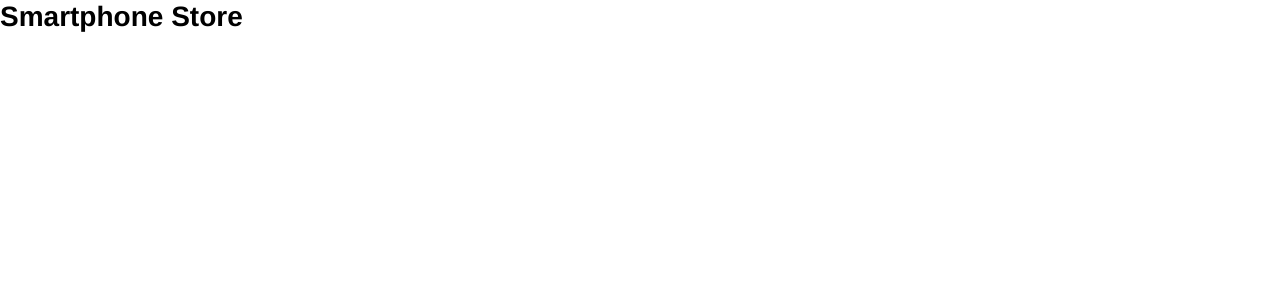
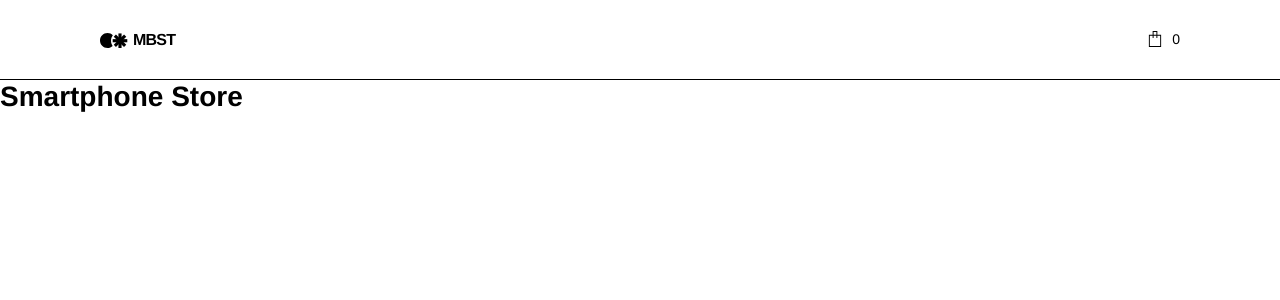
Before and after one commit to jinfantegarcia/zara-challenge, a Next.js app: page / in a window 1280 px wide. Shown: the top 300 px of the page. Built offline with nearby package versions, Linux system fonts and the light colour scheme.

Commit message:
feat: add navigation bar and cart context

```diff
--- a/src/app/layout.tsx
+++ b/src/app/layout.tsx
@@ -1,5 +1,7 @@
 import type { Metadata } from 'next';
 import type { ReactNode } from 'react';
+import { CartProvider } from '@/context/CartContext';
+import Header from '@/components/Header';
 import '@/styles/globals.scss';
 
 export const metadata: Metadata = {
@@ -10,7 +12,12 @@ export const metadata: Metadata = {
 export default function RootLayout({ children }: Readonly<{ children: ReactNode }>) {
   return (
     <html lang="en">
-      <body>{children}</body>
+      <body>
+        <CartProvider>
+          <Header />
+          {children}
+        </CartProvider>
+      </body>
     </html>
   );
 }
--- /dev/null
+++ b/src/components/Header.module.scss
@@ -0,0 +1,51 @@
+@use '../styles/breakpoints' as *;
+
+.header {
+  display: flex;
+  align-items: center;
+  justify-content: space-between;
+  height: var(--header-height);
+  padding-inline: var(--space-md);
+  background-color: var(--color-background);
+  border-bottom: var(--border-thin);
+  position: relative;
+  z-index: var(--z-header);
+
+  @include from($bp-tablet) {
+    padding-inline: var(--space-xl);
+  }
+
+  @include from($bp-desktop) {
+    padding-inline: 6.25rem;
+  }
+}
+
+.logo {
+  display: flex;
+  align-items: center;
+  gap: var(--space-2xs);
+  color: var(--color-content-high);
+}
+
+.logoMark {
+  flex-shrink: 0;
+}
+
+.logoText {
+  font-family: var(--font-family-base);
+  font-weight: 700;
+  font-size: var(--font-size-lg);
+  letter-spacing: -0.05em;
+  text-transform: uppercase;
+}
+
+.cart {
+  display: flex;
+  align-items: center;
+  gap: var(--space-xs);
+  color: var(--color-content-high);
+}
+
+.bagIcon {
+  flex-shrink: 0;
+}
--- /dev/null
+++ b/src/components/Header.tsx
@@ -0,0 +1,91 @@
+'use client';
+
+import Link from 'next/link';
+import { usePathname } from 'next/navigation';
+import { useCart } from '@/context/CartContext';
+import styles from './Header.module.scss';
+
+function LogoMark() {
+  return (
+    <svg
+      className={styles.logoMark}
+      viewBox="0 0 29 24"
+      width="29"
+      height="24"
+      aria-hidden="true"
+      focusable="false"
+    >
+      <path
+        d="M12.8454 2.23917C11.485 0.857001 9.59259 0 7.5 0C3.35786 0 0 3.35786 0 7.5C0 11.6421 3.35786 15 7.5 15C9.50619 15 11.3284 14.2123 12.6742 12.9293C11.6202 11.4554 11 9.65014 11 7.7C11 5.64651 11.6877 3.75364 12.8454 2.23917Z"
+        transform="translate(0 5)"
+        fill="currentColor"
+      />
+      <rect x="18.43" y="5.43" width="3.14" height="14.57" fill="currentColor" />
+      <rect
+        x="18.43"
+        y="5.43"
+        width="3.14"
+        height="14.57"
+        transform="rotate(45 20 12.71)"
+        fill="currentColor"
+      />
+      <rect
+        x="18.43"
+        y="5.43"
+        width="3.14"
+        height="14.57"
+        transform="rotate(90 20 12.71)"
+        fill="currentColor"
+      />
+      <rect
+        x="18.43"
+        y="5.43"
+        width="3.14"
+        height="14.57"
+        transform="rotate(135 20 12.71)"
+        fill="currentColor"
+      />
+    </svg>
+  );
+}
+
+function BagIcon() {
+  return (
+    <svg
+      className={styles.bagIcon}
+      viewBox="0 0 12.2353 16"
+      width="18"
+      height="16"
+      aria-hidden="true"
+      focusable="false"
+    >
+      <path
+        fillRule="evenodd"
+        clipRule="evenodd"
+        d="M8.47059 0H3.76471V3.76471H0V16H12.2353V3.76471H8.47059V0ZM7.52941 4.70588V7.05882H8.47059V4.70588H11.2941V15.0588H0.941176V4.70588H3.76471V7.05882H4.70588V4.70588H7.52941ZM7.52941 3.76471V0.941176H4.70588V3.76471H7.52941Z"
+        fill="currentColor"
+      />
+    </svg>
+  );
+}
+
+export default function Header() {
+  const pathname = usePathname();
+  const cart = useCart();
+  const isCartRoute = pathname === '/cart';
+
+  return (
+    <header className={styles.header}>
+      <Link href="/" className={styles.logo} aria-label="Home">
+        <LogoMark />
+        <span className={styles.logoText}>MBST</span>
+      </Link>
+      {!isCartRoute && (
+        <Link href="/cart" className={styles.cart} aria-label={`Cart, ${cart.length} items`}>
+          <BagIcon />
+          <span aria-hidden="true">{cart.length}</span>
+        </Link>
+      )}
+    </header>
+  );
+}
--- /dev/null
+++ b/src/context/CartContext.tsx
@@ -0,0 +1,124 @@
+'use client';
+
+import {
+  createContext,
+  useContext,
+  useEffect,
+  useReducer,
+  useRef,
+  type Dispatch,
+  type ReactNode,
+} from 'react';
+import type { CartLine } from '@/types/cart';
+
+const STORAGE_KEY = 'smartphone-store:cart:v1';
+
+export type CartAction =
+  | { type: 'HYDRATE'; payload: CartLine[] }
+  | { type: 'ADD_ITEM'; payload: CartLine }
+  | { type: 'REMOVE_ITEM'; payload: { productId: string; capacity: string; colorName: string } };
+
+const CartStateContext = createContext<CartLine[] | undefined>(undefined);
+const CartDispatchContext = createContext<Dispatch<CartAction> | undefined>(undefined);
+
+export function cartReducer(state: CartLine[], action: CartAction): CartLine[] {
+  switch (action.type) {
+    case 'HYDRATE':
+      return action.payload;
+    case 'ADD_ITEM':
+      return [...state, action.payload];
+    case 'REMOVE_ITEM': {
+      const index = state.findIndex(
+        (line) =>
+          line.productId === action.payload.productId &&
+          line.capacity === action.payload.capacity &&
+          line.colorName === action.payload.colorName,
+      );
+      if (index === -1) {
+        return state;
+      }
+      return [...state.slice(0, index), ...state.slice(index + 1)];
+    }
+    default:
+      return state;
+  }
+}
+
+function isCartLine(value: unknown): value is CartLine {
+  if (typeof value !== 'object' || value === null) {
+    return false;
+  }
+  const line = value as Record<string, unknown>;
+  return (
+    typeof line.productId === 'string' &&
+    typeof line.name === 'string' &&
+    typeof line.brand === 'string' &&
+    typeof line.imageUrl === 'string' &&
+    typeof line.capacity === 'string' &&
+    typeof line.colorName === 'string' &&
+    typeof line.price === 'number'
+  );
+}
+
+function readPersistedCart(): CartLine[] {
+  try {
+    const raw = window.localStorage.getItem(STORAGE_KEY);
+    if (!raw) {
+      return [];
+    }
+    const parsed: unknown = JSON.parse(raw);
+    if (!Array.isArray(parsed) || !parsed.every(isCartLine)) {
+      return [];
+    }
+    return parsed;
+  } catch {
+    return [];
+  }
+}
+
+function writePersistedCart(lines: CartLine[]): void {
+  try {
+    window.localStorage.setItem(STORAGE_KEY, JSON.stringify(lines));
+  } catch {
+    // Storage unavailable or full: keep the in-memory cart usable.
+  }
+}
+
+export function CartProvider({ children }: { children: ReactNode }) {
+  const [state, dispatch] = useReducer(cartReducer, []);
+  const hasHydrated = useRef(false);
+
+  useEffect(() => {
+    dispatch({ type: 'HYDRATE', payload: readPersistedCart() });
+    hasHydrated.current = true;
+  }, []);
+
+  useEffect(() => {
+    if (!hasHydrated.current) {
+      return;
+    }
+    writePersistedCart(state);
+  }, [state]);
+
+  return (
+    <CartStateContext.Provider value={state}>
+      <CartDispatchContext.Provider value={dispatch}>{children}</CartDispatchContext.Provider>
+    </CartStateContext.Provider>
+  );
+}
+
+export function useCart(): CartLine[] {
+  const context = useContext(CartStateContext);
+  if (context === undefined) {
+    throw new Error('useCart must be used within a CartProvider');
+  }
+  return context;
+}
+
+export function useCartDispatch(): Dispatch<CartAction> {
+  const context = useContext(CartDispatchContext);
+  if (context === undefined) {
+    throw new Error('useCartDispatch must be used within a CartProvider');
+  }
+  return context;
+}
--- /dev/null
+++ b/src/types/cart.ts
@@ -0,0 +1,9 @@
+export interface CartLine {
+  productId: string;
+  name: string;
+  brand: string;
+  imageUrl: string;
+  capacity: string;
+  colorName: string;
+  price: number;
+}
```
Also changed, not shown: src/test/setup.ts (+5 -1 lines), 2 other files (tests, documents, lock files or other folders).
